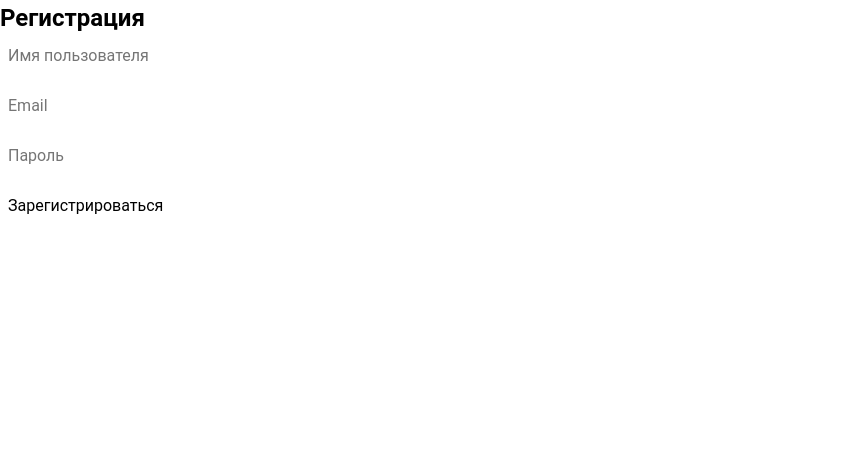
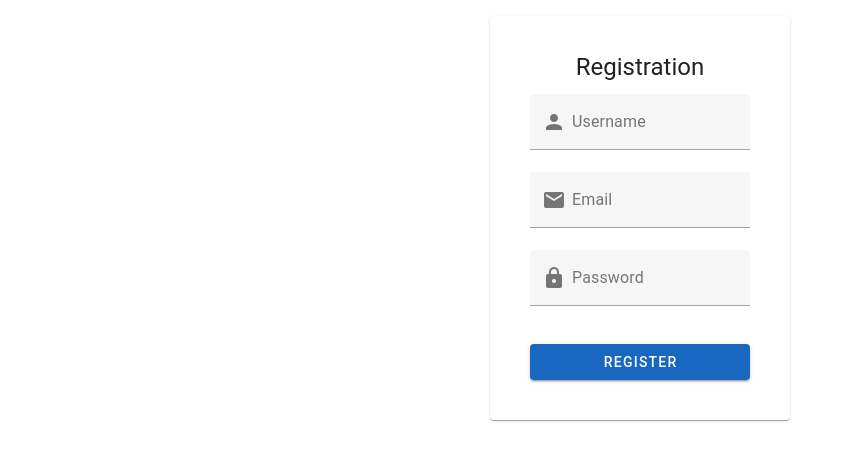
Before and after one commit to avseykova/Social-network, a Vue app in the folder client/: page / in a window 1280 px wide. Shown: the top 460 px of the page, without its empty margins (0-853 px from the left). Built offline with nearby package versions, Linux system fonts and the light colour scheme.

Commit message:
added registration page

```diff
--- a/client/index.html
+++ b/client/index.html
@@ -1,6 +1,7 @@
 <!doctype html>
 <html lang="en">
   <head>
+    <link href="https://cdn.jsdelivr.net/npm/@mdi/font/css/materialdesignicons.min.css" rel="stylesheet">
     <meta charset="UTF-8" />
     <link rel="icon" type="image/svg+xml" href="/vite.svg" />
     <meta name="viewport" content="width=device-width, initial-scale=1.0" />
--- a/client/src/pages/auth/Register.vue
+++ b/client/src/pages/auth/Register.vue
@@ -1,69 +1,100 @@
 <script setup lang="ts">
-import { ref } from "vue";
+import { ref } from "vue"
 
 interface RegisterData {
-  username: string;
-  email: string;
-  password: string;
+  username: string
+  email: string
+  password: string
 }
 
-const username = ref<string>("");
-const email = ref<string>("");
-const password = ref<string>("");
-const message = ref<string>("");
+const username = ref<string>("")
+const email = ref<string>("")
+const password = ref<string>("")
+const message = ref<string>("")
+const isError = ref<boolean>(false)
+
+const rules = {
+  required: (v: string) => !!v || "This field is required",
+  email: (v: string) => /.+@.+\..+/.test(v) || "Enter a valid email",
+  minLength: (v: string) =>
+    v.length >= 6 || "Password must be at least 6 characters",
+  maxLength: (v: string) =>
+    v.length <= 20 || "Password must be at most 20 characters",
+}
 
 const register = async (): Promise<void> => {
+  message.value = ""
+  isError.value = false
+
   try {
     const userData: RegisterData = {
       username: username.value.trim(),
       email: email.value.trim(),
       password: password.value,
-    };
+    }
 
     const response = await fetch("http://localhost:5001/api/register", {
       method: "POST",
       headers: { "Content-Type": "application/json" },
       body: JSON.stringify(userData),
-    });
+    })
+
+    const data: { message?: string; error?: string } = await response.json()
 
     if (!response.ok) {
-      throw new Error(`Ошибка ${response.status}: ${response.statusText}`);
+      throw new Error(`Error ${response.status}: ${response.statusText} ${data.error}`)
     }
 
-    const data: { message?: string; error?: string } = await response.json();
-    message.value = data.message || "Регистрация успешна!";
+    message.value = data.message || "Registration successful!"
   } catch (error) {
-    message.value = error instanceof Error ? error.message : "Ошибка сети";
+    message.value = error instanceof Error ? error.message : "Network error"
+    isError.value = true
   }
-};
+}
 </script>
 
 <template>
-  <div>
-    <h2>Регистрация</h2>
-    <input
-      v-model="username"
-      type="text"
-      placeholder="Имя пользователя"
-      required
-    />
-    <input v-model="email" type="email" placeholder="Email" required />
-    <input v-model="password" type="password" placeholder="Пароль" required />
-    <button @click="register">Зарегистрироваться</button>
-    <p>{{ message }}</p>
-  </div>
+  <v-container class="fill-height d-flex align-center justify-center">
+    <v-card class="pa-6" width="300">
+      <v-card-title class="text-center text-h5">Registration</v-card-title>
+
+      <v-card-text>
+        <v-form ref="form" @submit.prevent="register">
+          <v-text-field
+            v-model="username"
+            label="Username"
+            :rules="[rules.required]"
+            prepend-inner-icon="mdi-account"
+          />
+
+          <v-text-field
+            v-model="email"
+            label="Email"
+            :rules="[rules.required, rules.email]"
+            prepend-inner-icon="mdi-email"
+          />
+
+          <v-text-field
+            v-model="password"
+            label="Password"
+            type="password"
+            :rules="[rules.required, rules.minLength]"
+            prepend-inner-icon="mdi-lock"
+          />
+
+          <v-btn type="submit" block color="primary" class="mt-4">
+            Register
+          </v-btn>
+        </v-form>
+
+        <v-alert
+          v-if="message"
+          :type="isError ? 'error' : 'success'"
+          class="mt-4"
+        >
+          {{ message }}
+        </v-alert>
+      </v-card-text>
+    </v-card>
+  </v-container>
 </template>
-
-<style>
-input {
-  display: block;
-  margin-bottom: 10px;
-  padding: 8px;
-}
-button {
-  padding: 8px;
-  background: blue;
-  color: white;
-  cursor: pointer;
-}
-</style>
```
Also changed, not shown: client/src/components/HelloWorld.vue (deleted, +0 -23 lines), 1 other file (tests, documents, lock files or other folders).
